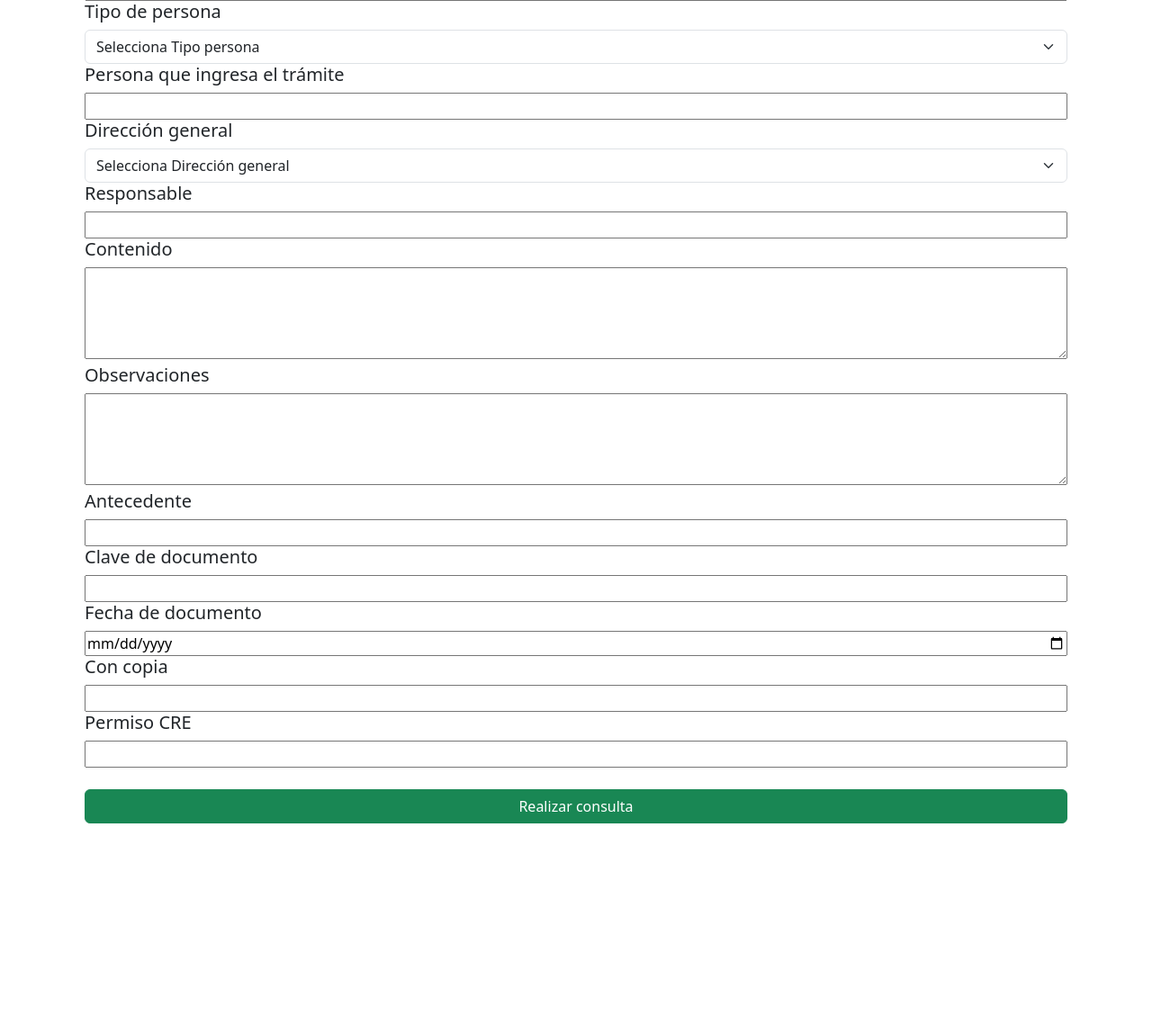
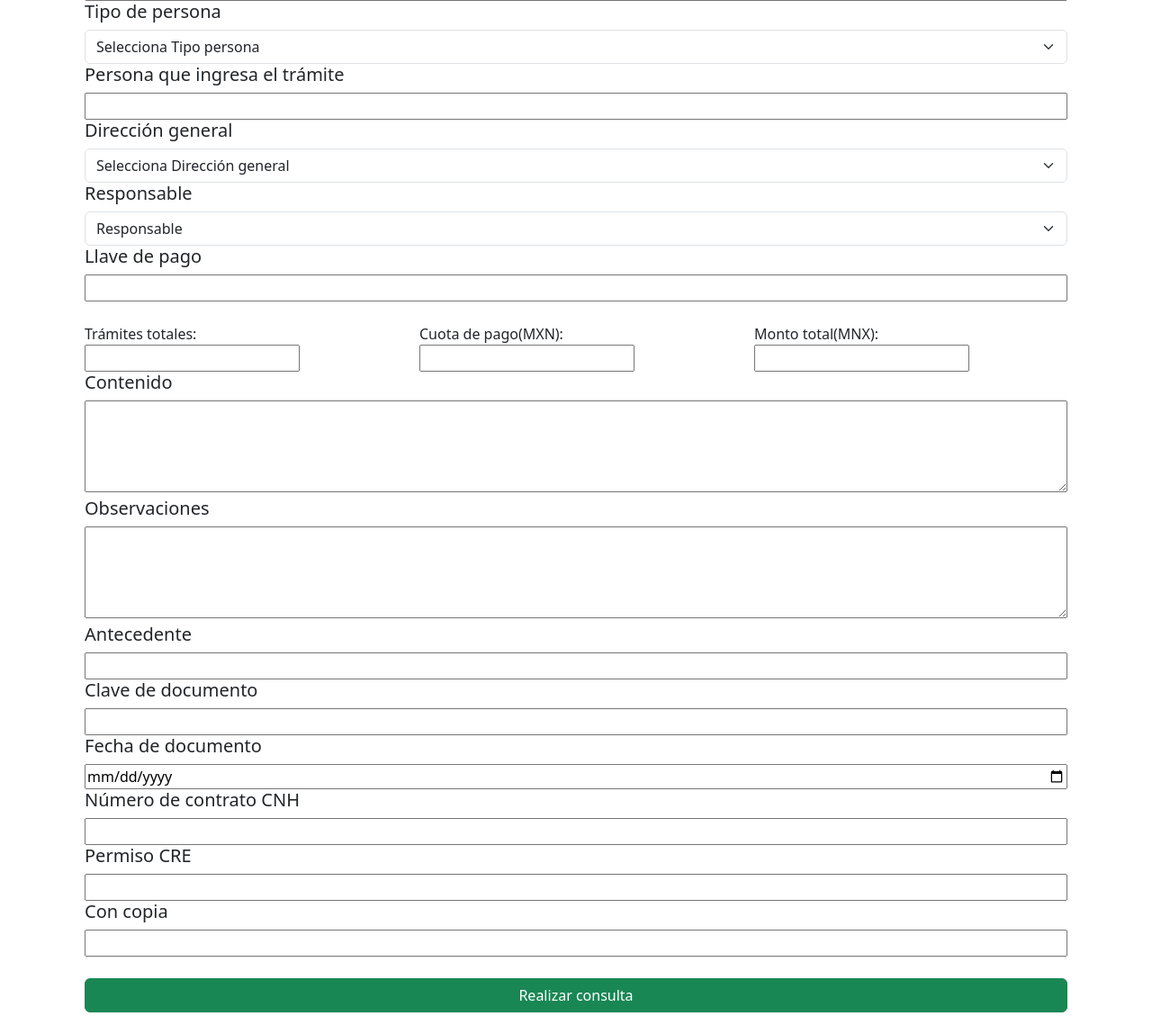
Before and after one commit to Mixcoatl120/Proyecto_integrado, a Flask app: page /ingreso/ in a window 1280 px wide. Shown: the part 873-2022 px from the top of the page at 90% size. Before the commit the page ends 1788 px from the top, so only its background shows below. Run offline with Flask 3, Linux system fonts and the light colour scheme; the visitor is signed in with stand-in values (Sample User, id 1); some libraries are stand-ins or nearby versions.

Commit message:
17/10/2023 12:47

```diff
--- a/app/app.py
+++ b/app/app.py
@@ -79,7 +79,8 @@ def ingresos():
     cad_val = Cad_val.query.all()# consulta a cadena de valor
     dirg = Dir_Gen.query.filter_by(cve_unidad=2).all()# consulta a direccion general
     tp = Tip_per.query.all()# Consulta a tabla de tipo persona
-    return render_template('inicio/ingreso.html',ti=ti,asu=asu,mat=mat,dirg=dirg,des=des,pro=pro,cad_val=cad_val,tp=tp)
+    res = Personal.query.all()
+    return render_template('inicio/ingreso.html',ti=ti,asu=asu,mat=mat,dirg=dirg,des=des,pro=pro,cad_val=cad_val,tp=tp,res=res)
 
 @app.route('/ingreso/<materia_id>')
 @login_required
@@ -131,7 +132,7 @@ def folio():
 
         # subconsulta
         #         ||    Select     ||   MAX    ||        columnas             ||
-        subquery = db.session.query(db.func.max(IngresoAsea.fecha_ingreso_siset)).scalar_subquery() # .subquery indica que sera una subconsulta para poder agregarla a la principal
+        subquery = db.session.query(db.func.max(IngresoAsea.fecha_ingreso_siset)).subquery() # .subquery indica que sera una subconsulta para poder agregarla a la principal
 
         # Consulta principal
         #       ||     select   ||     bitacora_folio     || where ||    fecha_ingreso_siset = subconsulta    ||order by ||  bitacora_folio         ||DESC || LIMIT
@@ -144,8 +145,7 @@ def folio():
         if(tec != "admin"):
             # busca el id de la sesion iniciada
             idp = Personal.query.filter_by(login = tec ,active = 'Y').first()
-            # busca responsble
-            res = Personal.query.filter_by(nombre = res,active = 'Y').first()
+            print(res)
             insert = Seguimiento(cve_unidad = 2,
                               tipo_ingreso = ti,
                               tipo_asunto = ta,
@@ -173,8 +173,6 @@ def folio():
                               fingreso_siset = fecha_larga
         )
         else:
-            # busca responsable
-            res = Personal.query.filter_by(nombre = res,active = 'Y').first()
             insert = Seguimiento(cve_unidad = 2,
                               tipo_ingreso = ti,
                               tipo_asunto = ta,
--- a/app/templates/Inicio/ingreso.html
+++ b/app/templates/Inicio/ingreso.html
@@ -40,7 +40,7 @@
 
         <p class="h5">Tr&#225;mite</p>
         <select class="form-select" aria-label="Default select example" id="tra" name="tra">
-            <option class="no-eliminar" value="0" selected disabled>Selecciona Tramite</option>
+            <option class="no-eliminar" value="0" selected>Selecciona Tramite</option>
         </select>
 
         <p class="h5">Descripci&#243;n</p>
@@ -56,7 +56,7 @@
 
         <p class="h5">Procedencia</p>
         <select class="form-select" aria-label="Default select example" id="pro" name="pro">
-            <option selected>Selecciona Procedencia</option>
+            <option value="0" selected>Selecciona Procedencia</option>
             {% for p in pro %}
             <option value="{{ p.id }}">{{ p.procedencia }}</option>
             {% endfor %}
@@ -67,7 +67,7 @@
 
         <p class="h5">Cadena de valor</p>
         <select class="form-select" aria-label="Default select example" id="cv" name="cv">
-            <option selected>Selecciona Cadena de valor</option>
+            <option value="0" selected>Selecciona Cadena de valor</option>
             {% for c in cad_val%}
             <option value="{{ c.id }}">{{ c.cadena_valor }}</option>
             {% endfor %}
@@ -78,7 +78,7 @@
 
         <p class="h5">Tipo de persona</p>
         <select class="form-select" aria-label="Default select example" id="tp" name="tp">
-            <option selected>Selecciona Tipo persona</option>
+            <option value="0" selected>Selecciona Tipo persona</option>
             {% for t in tp%}
             <option value="{{ t.idtpers }}">{{ t.tipo_persona }}</option>
             {% endfor %}
@@ -89,15 +89,37 @@
 
         <p class="h5">Direcci&#243;n general</p>
         <select class="form-select" aria-label="Default select example" id="dg" name="dg">
-            <option selected disabled>Selecciona Direcci&#243;n general</option>
+            <option selected value="0">Selecciona Direcci&#243;n general</option>
             {% for d in dirg %}
             <option value="{{ d.id }}">{{ d.siglas }}</option>
             {% endfor %}
         </select>
 
         <p class="h5">Responsable</p>
-        <input class="col-12" name="res" id="res" />
-        <div id="res_res"></div>
+        <select class="form-select" aria-label="Default select example" id="res" name="res">
+            <option selected value="0">Responsable</option>
+            {% for p in res %}
+            <option value="{{ p.idpers }}">{{ p.nombre }}</option>
+            {% endfor %}
+        </select>
+
+        <p class="h5">Llave de pago</p>
+        <input class="col-12" name="ant" id="ant" />
+
+        <div class="row mt-4 ">
+            <div class="col">
+                <label for="tt">Tr&#225;mites totales:</label>
+                <input name="tt" id="tt" />
+            </div>
+            <div class="col">
+                <label for="cup">Cuota de pago(MXN):</label>
+                <input name="cup" id="cup" />
+            </div>
+            <div class="col">
+                <label for="cup">Monto total(MNX):</label>
+                <input name="mot" id="mot" />
+            </div>
+        </div>
 
         <p class="h5">Contenido</p>
         <textarea id="con" name="con" class="col-12" rows="4" cols="50"></textarea>
@@ -116,11 +138,14 @@
         <p class="h5">Fecha de documento</p>
         <input type="date" class="col-12" name="fd" id="fd" />
 
-        <p class="h5">Con copia</p>
-        <input class="col-12" name="cc" id="cc" />
+        <p class="h5">N&#250;mero de contrato CNH</p>
+        <input class="col-12" name="cnh" id="cnh" />
 
         <p class="h5">Permiso CRE</p>
         <input class="col-12" name="cre" id="cre" />
+
+        <p class="h5">Con copia</p>
+        <input class="col-12" name="cc" id="cc" />
 
         <input id="guardar" type="submit" class="btn btn-success col-12 mt-4 mb-4" value="Realizar consulta" />
     </form>
--- a/app/templates/Tablas/tabla.html
+++ b/app/templates/Tablas/tabla.html
@@ -1,4 +1,4 @@
-{% extends 'inicio.html' %}
+{% extends 'baseinicio.html' %}
 
 {% block title %}Consultas - {{ super() }}{% endblock %}
 
```
Also changed, not shown: app/models/dbModel.py (+18 -0 lines).
